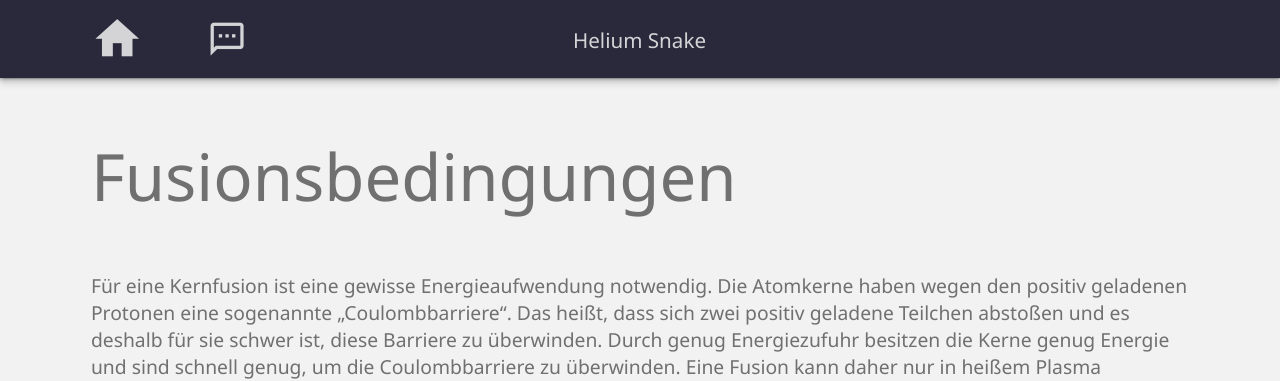
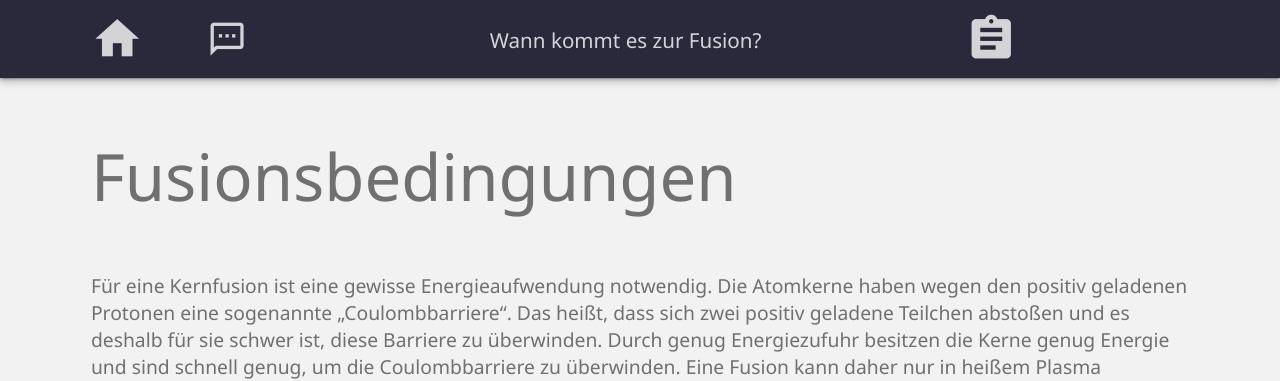
Before and after one commit to Cha0sType/site-thermonuclearfusion, a Flask app: page /basics/bedingungen in a window 1280 px wide. Shown: the top 381 px of the page. Run offline with Flask 2, Linux system fonts and the light colour scheme.

Commit message:
added button for quiz and button hover changes to header, added footer to index

```diff
--- a/main.py
+++ b/main.py
@@ -34,7 +34,7 @@ def fusionsablauf():
 
 @app.route('/basics/bedingungen')
 def bedingungen():
-    return render_template('Basics/bedingungen.html', footer=footer, header=header.replace('--name--', headername.replace('---', "Helium Snake")))
+    return render_template('Basics/bedingungen.html', footer=footer, header=header.replace('--name--', headername.replace('---', "Wann kommt es zur Fusion?")))
 
 @app.route('/reactors') # Creating reactors sub page and rendering specified template
 def reactors():
--- a/templates/Basics/basics_index.html
+++ b/templates/Basics/basics_index.html
@@ -43,10 +43,10 @@
     <pagebutton onclick="location.href='basics/fusionsablauf'" style="margin-left: 75vw; margin-top: -2.5vw; min-width: 11vw;">
         Fusionsablauf
     </pagebutton>
-    <div style="margin-top: 8.5vw;"></div>
-    {{ footer|safe }}
 
 </body>
+<div style="margin-top: 8.5vw;"></div>
+{{ footer|safe }}
 </html>
 <style>
 
--- a/templates/Basics/bedingungen.html
+++ b/templates/Basics/bedingungen.html
@@ -5,7 +5,7 @@
     <link rel="icon" type="img/svg" href="{{url_for('static', filename='Icon.svg')}}">
 
     <meta charset="UTF-8">
-    <title>Document</title>
+    <title>Fusionsbedingungen</title>
 </head>
 <body>
 
@@ -39,9 +39,8 @@
         Hier geht's zu den Reaktoren
     </pagebutton>
 
-    <div style="margin-top: 8.5vw;"></div>
-    {{ footer|safe }}
-
 </body>
+<div style="margin-top: 8.5vw;"></div>
+{{ footer|safe }}
 </html>
 <script src="{{url_for('static', filename='scripts/index.js')}}"></script>
--- a/templates/Basics/fusionsablauf.html
+++ b/templates/Basics/fusionsablauf.html
@@ -46,10 +46,10 @@
     <pagebutton onclick="location.href='bedingungen'" style="margin-left: 67vw; margin-top: -2.5vw; min-width: 11vw;">
         Wann kommt es zur Fusion?
     </pagebutton>
-    <div style="margin-top: 8.5vw;"></div>
-    {{ footer|safe }}
 
 </body>
+<div style="margin-top: 8.5vw;"></div>
+{{ footer|safe }}
 </html>
 <style>
 
--- a/templates/header.html
+++ b/templates/header.html
@@ -3,9 +3,9 @@
 <!-- Google's Material Design Icon Font, that alllows us to use Google-Icons on our Website -->
 
 <div class="header disableSelection">
-    <span onclick="location.href='/'" class="material-icons" style="font-size: 4.1vw; margin-left: 6.1vw; color: rgba(255, 255, 255, 0.8); cursor: pointer;">home</span>
+    <span onclick="location.href='/'" class="material-icons" style="font-size: 4.1vw; margin-left: 6.1vw; color: rgba(255, 255, 255, 0.8); cursor: pointer;" onmouseover="this.style.color='rgba(255, 255, 255, 0.9)';" onmouseout="this.style.color='rgba(255, 255, 255, 0.8)';">home</span>
 
-    <span class="material-icons-outlined" id="dropdown" style="font-size: 3.1vw; margin-left: 5vw; margin-bottom: 0.4vw; color: rgba(255, 255, 255, 0.8); cursor: pointer;">sms</span>
+    <span class="material-icons-outlined" id="dropdown" style="font-size: 3.1vw; margin-left: 5vw; margin-bottom: 0.4vw; color: rgba(255, 255, 255, 0.8); cursor: pointer;" onmouseover="this.style.color='rgba(255, 255, 255, 0.9)';" onmouseout="this.style.color='rgba(255, 255, 255, 0.8)';">sms</span>
     <div id="dropdown-content">
         <a href="/iter">Iter</a>
         <a href="/reactors">Reaktoren</a>
@@ -14,6 +14,8 @@
 
         --name--
     <!-- In our main.py, the --name-- will be replaced by a h2 with the current website's name -->
+
+    <span class="material-icons" style="font-size: 4.1vw; margin-left: 56.1vw; color: rgba(255, 255, 255, 0.8); cursor: pointer;" onmouseover="this.style.color='rgba(255, 255, 255, 0.9)';" onmouseout="this.style.color='rgba(255, 255, 255, 0.8)';">assignment</span>
 </div>
 
 <style>
--- a/templates/index.html
+++ b/templates/index.html
@@ -37,7 +37,8 @@
         <pagebutton onclick="location.href='iter'" style="margin-left: 65vw; margin-top: 0.5;">
             ITER - Ein europäisches Projekt
         </pagebutton>
-
+        <div style="margin-top: 11vw;"></div>
+        {{ footer|safe }}
     </body>
 
 </html>
```
